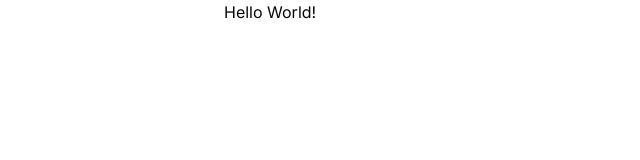
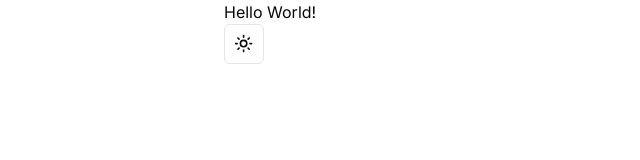
Before and after one commit to banuragaxioned/roadmap, a Next.js app: page / in a window 1280 px wide. Shown: the top 160 px of the page, without its empty margins (0-640 px from the left). Built offline with nearby package versions, Linux system fonts and the light colour scheme.

Commit message:
Add dark mode

```diff
--- a/app/layout.tsx
+++ b/app/layout.tsx
@@ -2,6 +2,7 @@ import type { Metadata } from "next";
 import { Inter as FontSans } from "next/font/google";
 import "./globals.css";
 import { cn } from "@/lib/utils";
+import { ThemeProvider } from "@/components/theme-provider";
 
 export const fontSans = FontSans({
   subsets: ["latin"],
@@ -17,10 +18,12 @@ export default function RootLayout({ children }: { children: React.ReactNode })
   return (
     <html lang="en">
       <body className={cn("min-h-screen bg-background font-sans antialiased", fontSans.variable)}>
-        <div className="flex">
-          <div className="w-56"></div>
-          <div>{children}</div>
-        </div>
+        <ThemeProvider attribute="class" defaultTheme="system" enableSystem disableTransitionOnChange>
+          <div className="flex">
+            <div className="w-56"></div>
+            <div>{children}</div>
+          </div>
+        </ThemeProvider>
       </body>
     </html>
   );
--- a/app/page.tsx
+++ b/app/page.tsx
@@ -1,7 +1,10 @@
+import { ThemeToggle } from "@/components/theme-toggle";
+
 export default function Home() {
   return (
     <main>
       <div>Hello World!</div>
+      <ThemeToggle />
     </main>
   );
 }
--- /dev/null
+++ b/components/theme-provider.tsx
@@ -0,0 +1,9 @@
+"use client";
+
+import * as React from "react";
+import { ThemeProvider as NextThemesProvider } from "next-themes";
+import { type ThemeProviderProps } from "next-themes/dist/types";
+
+export function ThemeProvider({ children, ...props }: ThemeProviderProps) {
+  return <NextThemesProvider {...props}>{children}</NextThemesProvider>;
+}
--- /dev/null
+++ b/components/theme-toggle.tsx
@@ -0,0 +1,34 @@
+"use client";
+
+import * as React from "react";
+import { Moon, Sun } from "lucide-react";
+import { useTheme } from "next-themes";
+
+import { Button } from "@/components/ui/button";
+import {
+  DropdownMenu,
+  DropdownMenuContent,
+  DropdownMenuItem,
+  DropdownMenuTrigger,
+} from "@/components/ui/dropdown-menu";
+
+export function ThemeToggle() {
+  const { setTheme } = useTheme();
+
+  return (
+    <DropdownMenu>
+      <DropdownMenuTrigger asChild>
+        <Button variant="outline" size="icon">
+          <Sun className="h-[1.2rem] w-[1.2rem] rotate-0 scale-100 transition-all dark:-rotate-90 dark:scale-0" />
+          <Moon className="absolute h-[1.2rem] w-[1.2rem] rotate-90 scale-0 transition-all dark:rotate-0 dark:scale-100" />
+          <span className="sr-only">Toggle theme</span>
+        </Button>
+      </DropdownMenuTrigger>
+      <DropdownMenuContent align="end">
+        <DropdownMenuItem onClick={() => setTheme("light")}>Light</DropdownMenuItem>
+        <DropdownMenuItem onClick={() => setTheme("dark")}>Dark</DropdownMenuItem>
+        <DropdownMenuItem onClick={() => setTheme("system")}>System</DropdownMenuItem>
+      </DropdownMenuContent>
+    </DropdownMenu>
+  );
+}
```
